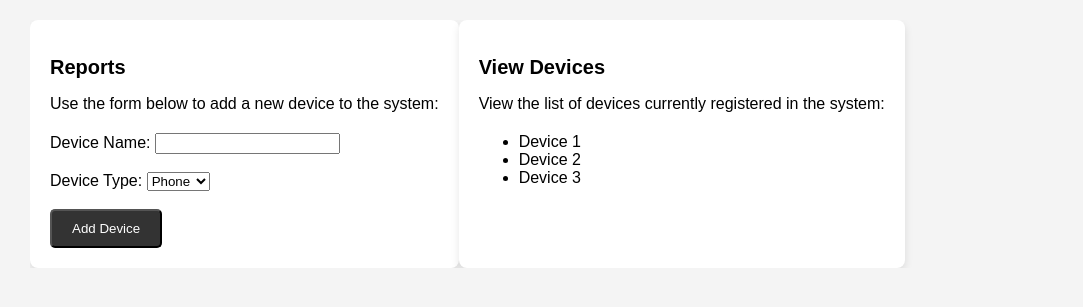
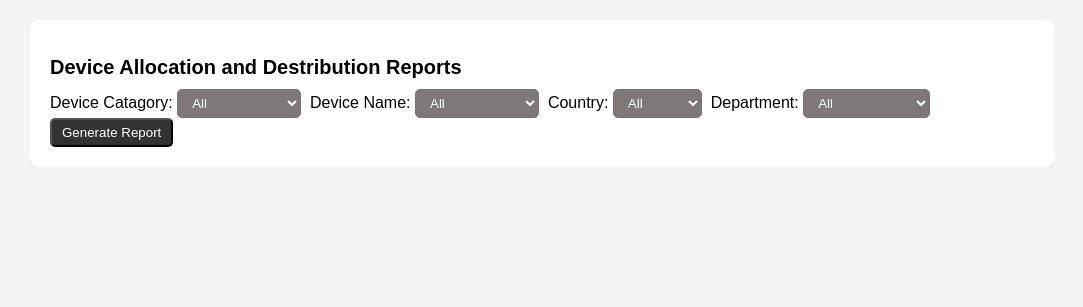
Before and after one commit to nishshanka123/B9IS123_2324_TMD2_20024471_Nishshanka, a Flask app: page /generateReports in a window 1280 px wide. Shown: the part 138-445 px from the top of the page, without its empty margins (98-1181 px from the left). Run offline with Flask 3, Linux system fonts and the light colour scheme; parts of the project's set-up code (start-up, migrations or seed data) failed here and were passed over.

Commit message:
generate reports enhancements

```diff
--- a/flaskr/__init__.py
+++ b/flaskr/__init__.py
@@ -31,7 +31,7 @@ def create_app():
 
             db = get_db()
             cursor = db.cursor()
-            cursor.execute('SELECT * FROM USER WHERE username=%s AND password=%s', (username, password))
+            cursor.execute('SELECT * FROM User WHERE username=%s AND password=%s', (username, password))
             record = cursor.fetchone()
             cursor.close()
 
@@ -44,6 +44,7 @@ def create_app():
                 return render_template('login.html', msg=msg)
         else:
             return render_template('login.html')
+            #return render_template('index.html')
 
 
     @app.route('/index')
@@ -57,6 +58,7 @@ def create_app():
             return render_template('index.html', data=data, username=session['username'])
         else:
             return redirect(url_for('login'))
+            #return render_template('index.html')
         #return data
 
     @app.route('/manage-devices')
@@ -67,8 +69,17 @@ def create_app():
     def manageUsers():
         return render_template('manage-users.html')
 
-    @app.route('/generateReports')
+    @app.route('/generateReports', methods=['GET', 'POST'])
     def generateReports():
+        if request.method == 'POST':
+            catagory = request.form['device_catagory']
+            type = request.form['device_type']
+            country = request.form['country']
+            department = request.form['department']
+            # write database queries and data retrival here
+            select_q = "SELECT * FROM xxxxxx"
+        else:
+            data = None
         return render_template('generate-reports.html')
 
     @app.route('/settings')
--- a/flaskr/static/style-sub.css
+++ b/flaskr/static/style-sub.css
@@ -37,6 +37,7 @@ nav ul li a {
     display:flex
 }
 .card {
+    width: 100%;
     flex: true;
     background-color: #fff;
     box-shadow: 0 4px 8px rgba(0, 0, 0, 0.1);
@@ -52,10 +53,24 @@ nav ul li a {
     font-size: 16px;
     margin-bottom: 20px;
 }
+.card select {
+    background-color: #7e7878;
+    color: white;
+    padding: 5px 10px;
+    text-decoration: none;
+    border-radius: 5px;
+}
 .btn {
     background-color: #333;
     color: white;
     padding: 10px 20px;
+    text-decoration: none;
+    border-radius: 5px;
+}
+.btn2 {
+    background-color: #333;
+    color: white;
+    padding: 5px 10px;
     text-decoration: none;
     border-radius: 5px;
 }
--- a/flaskr/templates/base-sub.html
+++ b/flaskr/templates/base-sub.html
@@ -28,20 +28,8 @@
         </ul>
     </nav>
     <div class="container">
-        <!-- replace following divs with flask implementation -->
-        <!-- @TODO: add if-else for page to handle the number of card containers -->
-        <div class="card">
-            {% block page_content_1 %}{% endblock %}
-        </div>
-        <div class="card">
-            {% block page_content_2 %}{% endblock %}
-        </div>
-        <!-- <div class="card">
-            {% block page_content_3 %}{% endblock %}
-        </div>
-        <div class="card">
-            {% block page_content_4 %}{% endblock %}
-        </div> -->
+        {% block page_content_1 %}{% endblock %}
+
     </div>
 </body>
 </html>
--- a/flaskr/templates/generate-reports.html
+++ b/flaskr/templates/generate-reports.html
@@ -5,22 +5,49 @@
   <h1>{% block title %}Mange Reporting{% endblock %}</h1>
 {% endblock %}
 
+{% block header1 %}
+    <h1>DIMS Reports</h1>
+{% endblock %}
+
 {% block page_content_1 %}
-    <div class="sub-card1">
-        <h2>Reports</h2>
-        <p>Use the form below to add a new device to the system:</p>
-        <form>
-            <label for="device_name">Device Name:</label>
-            <input type="text" id="device_name" name="device_name" required><br><br>
-            <label for="device_type">Device Type:</label>
-            <select id="device_type" name="device_type" required>
-                <option value="phone">Phone</option>
-                <option value="laptop">Laptop</option>
-                <option value="tablet">Tablet</option>
-                <!-- Add more options as needed -->
-            </select><br><br>
-            <button type="submit" class="btn">Add Device</button>
-        </form>
+    <div class="card">
+        <div class="sub-card1">
+            <h2>Device Allocation and Destribution Reports</h2>
+            <form action="{{url_for('generateReports')}}" method="post">
+                <label for="device_catagory">Device Catagory:</label>
+                <select id="device_catagory" name="device_catagory" required>
+                    <option value="all">All</option>
+                    <option value="3rd_party">Third Party</option>
+                    <option value="mfactured">Manufactured</option>
+                </select>&nbsp;
+                <label for="device_type">Device Name:</label>
+                <select id="device_type" name="device_type" required>
+                    <option value="all">All</option>
+                    <option value="scanner">Scanner</option>
+                    <option value="laptop">Laptop</option>
+                    <option value="tablet">Tablet</option>
+                    <option value="m_phone">Mobile Phone</option>
+                    <option value="pc_laptop">Laptop</option>
+                    <option value="tablet">Tablet</option>
+                </select>&nbsp;
+                <label for="country">Country:</label>
+                <select id="country" name="country" optional>
+                    <option value="c_all">All</option>
+                    <option value="c_usa">USA</option>
+                    <option value="c_caneda">Canada</option>
+                    <option value="c_uk">UK</option>
+                </select>&nbsp;
+                <label for="department">Department:</label>
+                <select id="department" name="department" optional>
+                    <option value="d_all">All</option>
+                    <option value="engineering">Engineering</option>
+                    <option value="manuf">Manufacturing</option>
+                    <option value="it">IT</option>
+                </select>&nbsp;
+                <button type="submit" class="btn2">Generate Report</button>
+
+            </form>
+        </div>
     </div>
 {% endblock %}
 
```
Also changed, not shown: flaskr/mysql-query.sql (+14 -10 lines).
